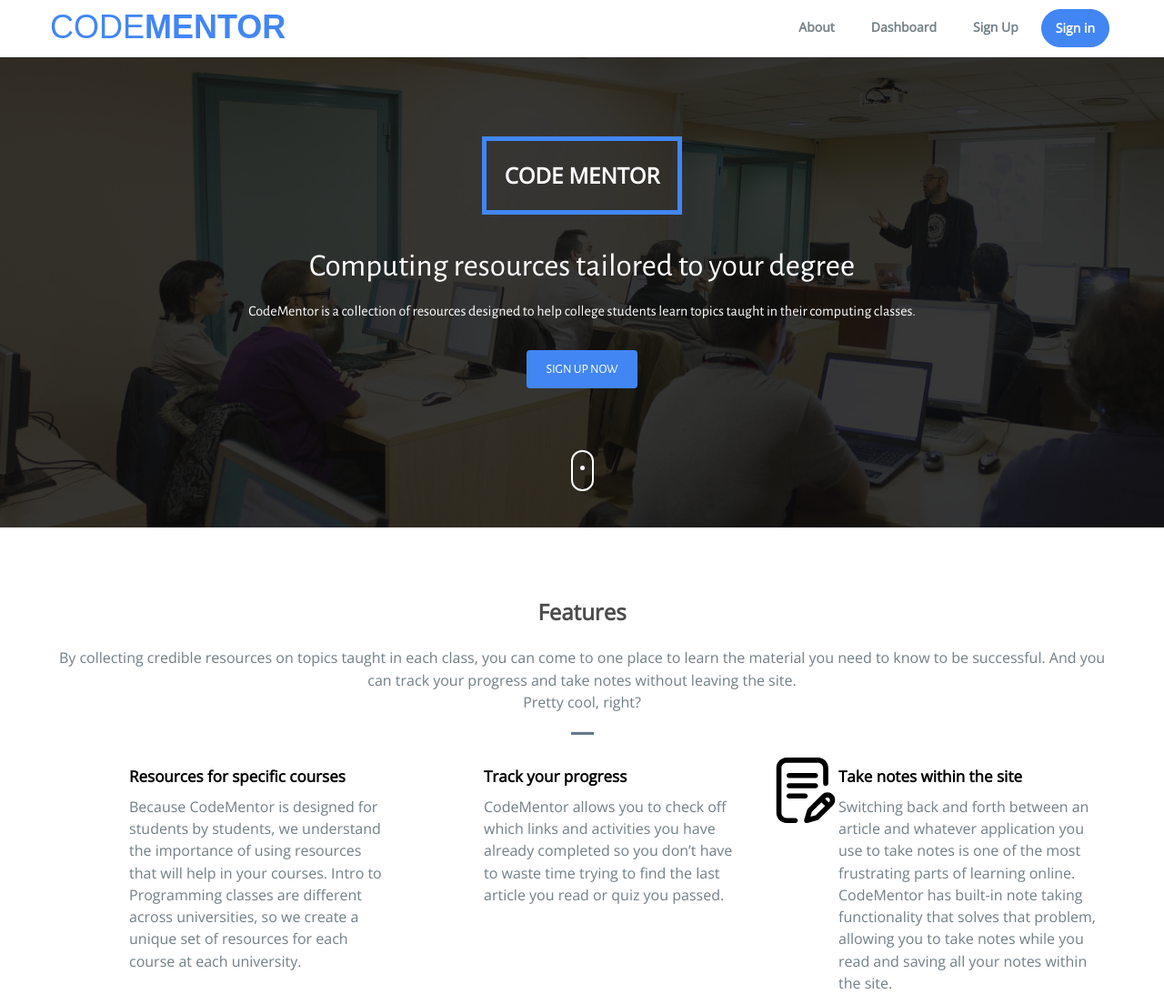
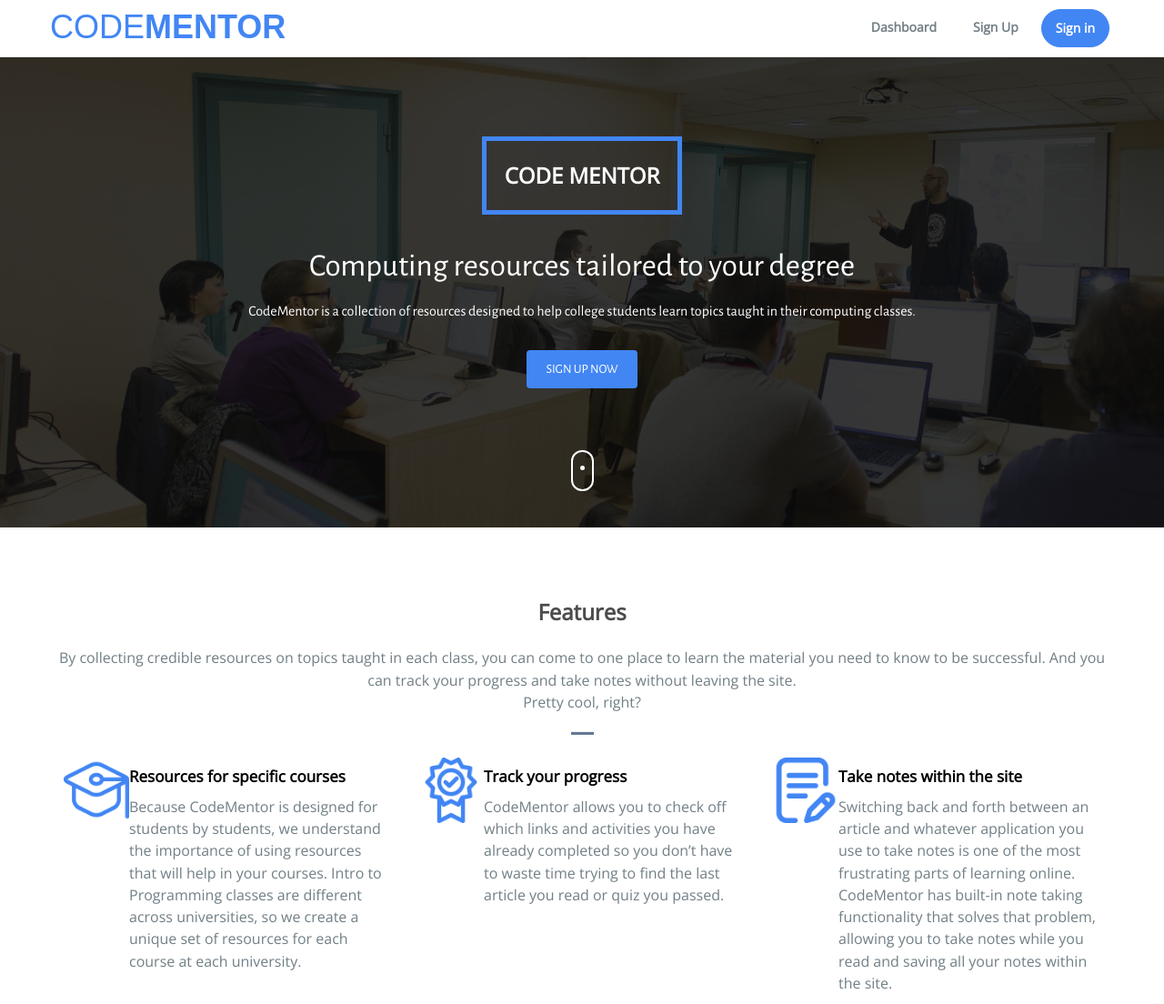
Before and after one commit to mpreyes/SeniorProject, a Django app: page /seniorProjectApp/ in a window 1280 px wide. Shown: the top 1104 px of the page at 91% size. Run offline with Django 3.2, Linux system fonts and the light colour scheme; some libraries are stand-ins or nearby versions; some web fonts are replaced.

Commit message:
Add icons for index page
Added icons for the features section of the index page, fixed the caps issue in the team bios

```diff
--- a/seniorProjectApp/static/seniorProjectApp/css/custom.css
+++ b/seniorProjectApp/static/seniorProjectApp/css/custom.css
@@ -8,3 +8,5 @@
  .class_list:hover{
      color: blue;
  }
+
+ /* #4286f4 */
--- a/seniorProjectApp/static/seniorProjectApp/css/style.css
+++ b/seniorProjectApp/static/seniorProjectApp/css/style.css
@@ -410,7 +410,7 @@ Mentor Team
     padding: 12px 0px;
 }
 .pm-staff-profile-bio {
-  text-transform: capitalize;
+  /* text-transform: capitalize; */
   color: #4b4b4b;
   font-weight: 100;
 }
--- a/seniorProjectApp/templates/seniorProjectApp/index.html
+++ b/seniorProjectApp/templates/seniorProjectApp/index.html
@@ -19,11 +19,9 @@
       </div>
       <div class="collapse navbar-collapse" id="myNavbar">
         <ul class="nav navbar-nav navbar-right">
-          <li><a href="#faculity-member">About</a></li>
-           <li><a href="/seniorProjectApp/dashboard/">Dashboard</a></li>
-          <li><a href="/seniorProjectApp/signup/">Sign Up</a></li>
-          <li class="btn-trial"><a href="#" data-target="#login" data-toggle="modal">Sign in</a></li>
-
+            <li><a href="/seniorProjectApp/dashboard/">Dashboard</a></li>
+            <li><a href="/seniorProjectApp/signup/">Sign Up</a></li>
+            <li class="btn-trial"><a href="#" data-target="#login" data-toggle="modal">Sign in</a></li>
         </ul>
       </div>
     </div>
@@ -146,7 +144,8 @@
                   at each university.</p>
               </div>
               <div class="fea-img pull-left">
-                <i class="fa fa-css3"></i>
+                <!-- <i class="fa fa-css3"></i> -->
+                <img src="{% static "seniorProjectApp/img/course.png" %}" class="img-responsive">
               </div>
             </div>
           </div>
@@ -158,7 +157,8 @@
                   so you don’t have to waste time trying to find the last article you read or quiz you passed. </p>
               </div>
               <div class="fea-img pull-left">
-                <i class="fa fa-drupal"></i>
+                <!-- <i class="fa fa-drupal"></i> -->
+                <img src="{% static "seniorProjectApp/img/badge.png" %}" class="img-responsive">
               </div>
             </div>
           </div>
@@ -173,7 +173,7 @@
               </div>
               <div class="fea-img pull-left">
                 <!-- <i class="fa fa-trophy"></i> -->
-                <img src="{% static "seniorProjectApp/img/writing.svg" %}" class="img-responsive">
+                <img src="{% static "seniorProjectApp/img/notes.png" %}" class="img-responsive">
               </div>
             </div>
           </div>
@@ -417,7 +417,6 @@
   </section> -->
   <!--/ Contact-->
 
-
 <!-- NOT GOING TO USE -->
   <!--Cta-->
   <!--
```
Also changed, not shown: seniorProjectApp/static/seniorProjectApp/img/badge.png (added), seniorProjectApp/static/seniorProjectApp/img/course.png (added), seniorProjectApp/static/seniorProjectApp/img/notes.png (added).
